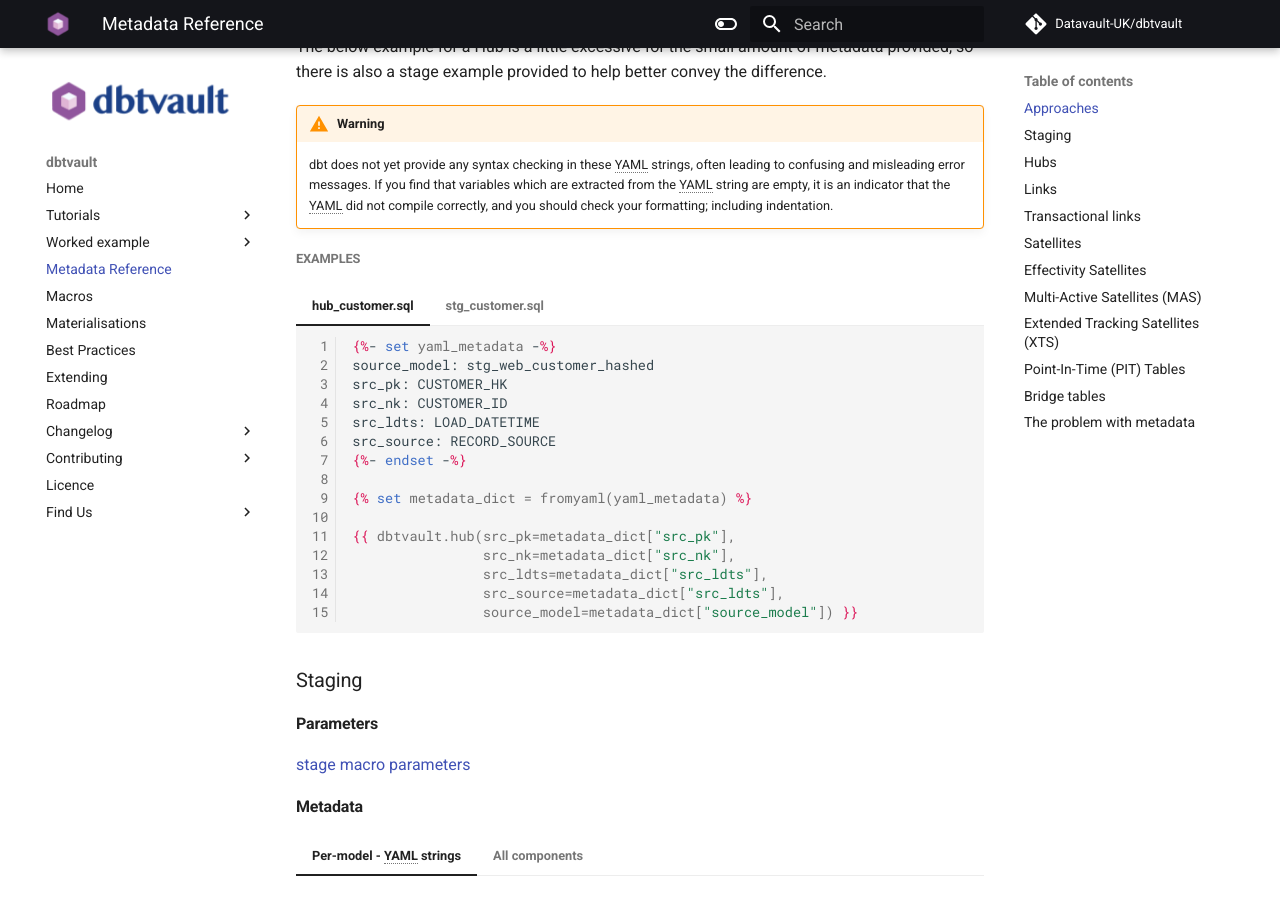
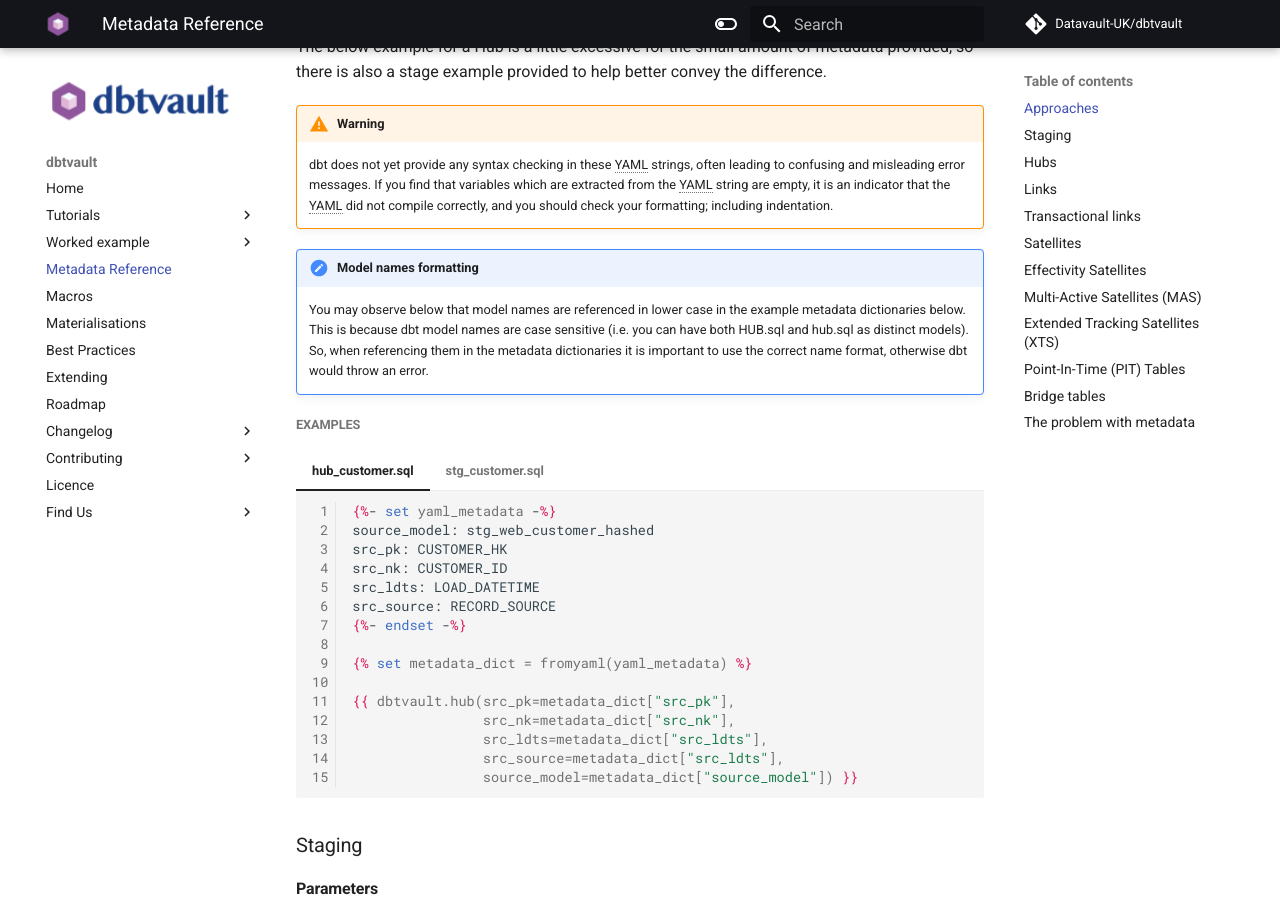
Before and after one commit to Datavault-UK/automate-dv-docs, an MkDocs documentation site: the page built from docs/metadata.md, in a window 1280 px wide and 900 px high, scrolled down 1362 px. Built offline with MkDocs 1.6.1 and Material for MkDocs 9.7.7, drawn with Linux system fonts in a browser that asks for light colours; comment, search, counter and statistics services are not loaded; some of the changed text lies outside the part shown.

Commit message:
AB#2083 - Updated metadata reference page regarding model names format

```diff
--- a/docs/metadata.md
+++ b/docs/metadata.md
@@ -60,6 +60,13 @@
     dbt does not yet provide any syntax checking in these YAML strings, often leading to confusing and
     misleading error messages. If you find that variables which are extracted from the YAML string are empty, it is an
     indicator that the YAML did not compile correctly, and you should check your formatting; including indentation.
+
+!!! Note "Model names formatting"
+
+    You may observe below that model names are referenced in lower case in the example metadata dictionaries below.
+    This is because dbt model names are case sensitive (i.e. you can have both HUB.sql and hub.sql as distinct models).
+    So, when referencing them in the metadata dictionaries it is important to use the correct name format, otherwise dbt
+    would throw an error.
 
 ##### Examples
 
@@ -822,7 +829,7 @@
         src_satellite:
           SATELLITE_CUSTOMER:
             sat_name:
-              SATELLITE_NAME: SATELLITE_NAME_1
+              SATELLITE_NAME: satellite_name_1
             hashdiff:
               HASHDIFF: CUSTOMER_HASHDIFF
         src_ldts: LOAD_DATETIME
@@ -971,27 +978,27 @@
     {%- set yaml_metadata -%}
     source_model: hub_customer
     src_pk: CUSTOMER_HK
-    as_of_dates_table: AS_OF_DATE
+    as_of_dates_table: as_of_date
     satellites:
-      SAT_CUSTOMER_DETAILS:
+      sat_customer_details:
         pk:
           PK: CUSTOMER_HK
         ldts:
           LDTS: LOAD_DATETIME
-      SAT_CUSTOMER_LOGIN:
+      sat_customer_login:
         pk:
           PK: CUSTOMER_HK
         ldts:
           LDTS: LOAD_DATETIME
-      SAT_CUSTOMER_PROFILE:
+      sat_customer_profile:
         pk:
           PK: CUSTOMER_HK
         ldts:
           LDTS: LOAD_DATETIME
     stage_tables:
-      STG_CUSTOMER_DETAILS: LOAD_DATETIME
-      STG_CUSTOMER_LOGIN: LOAD_DATETIME
-      STG_CUSTOMER_PROFILE: LOAD_DATETIME
+      stg_customer_details: LOAD_DATETIME
+      stg_customer_login: LOAD_DATETIME
+      stg_customer_profile: LOAD_DATETIME
     src_ldts: LOAD_DATETIME
     {%- endset -%}
 
@@ -1049,8 +1056,8 @@
         eff_sat_end_date: END_DATE
         eff_sat_load_date: LOAD_DATETIME
     stage_tables_ldts:
-      STG_CUSTOMER_ORDER: LOAD_DATETIME
-      STG_ORDER_PRODUCT: LOAD_DATETIME
+      stg_customer_order: LOAD_DATETIME
+      stg_order_product: LOAD_DATETIME
     {%- endset -%}
 
     {% set metadata_dict = fromyaml(yaml_metadata) %}
```
